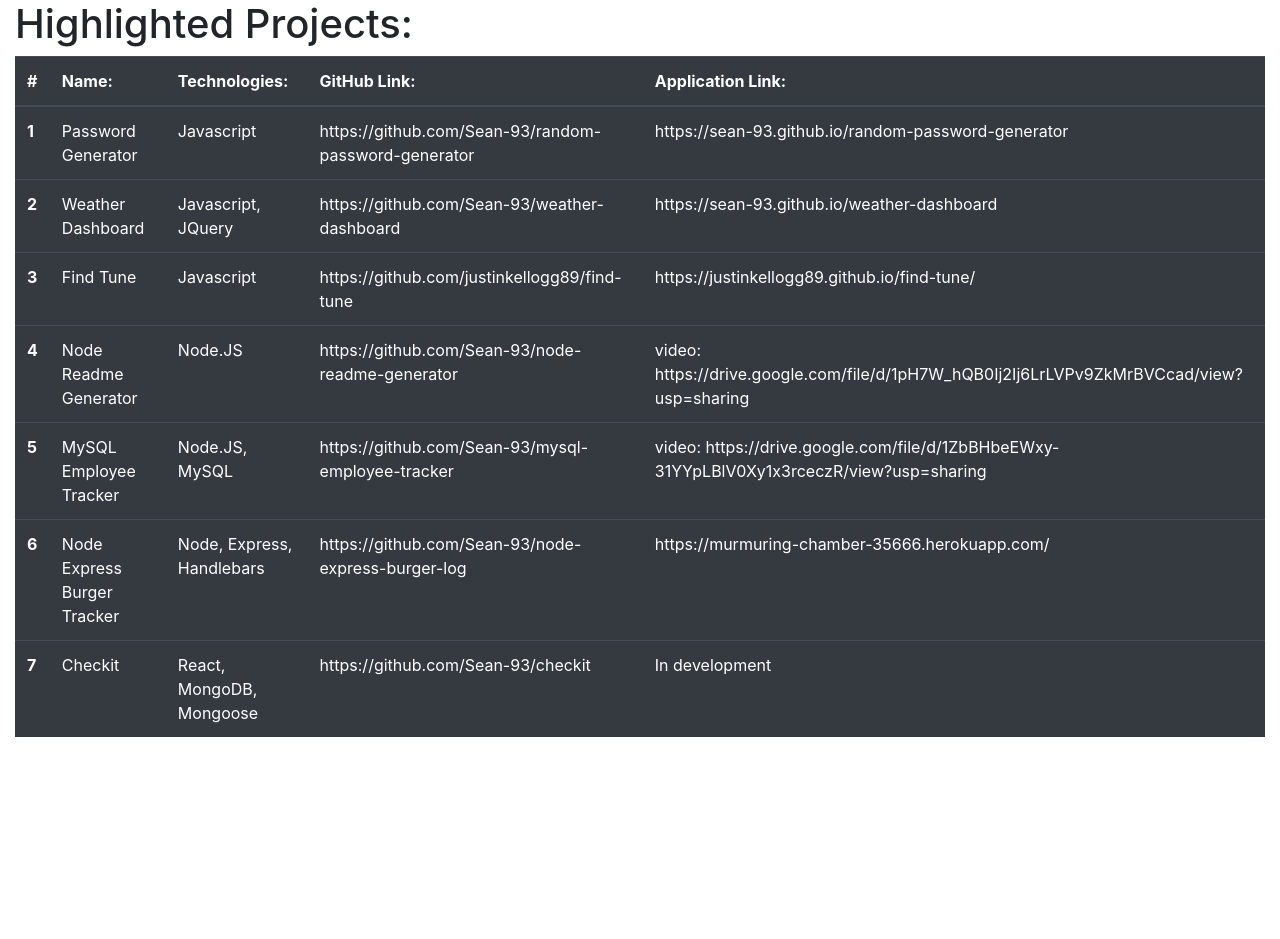
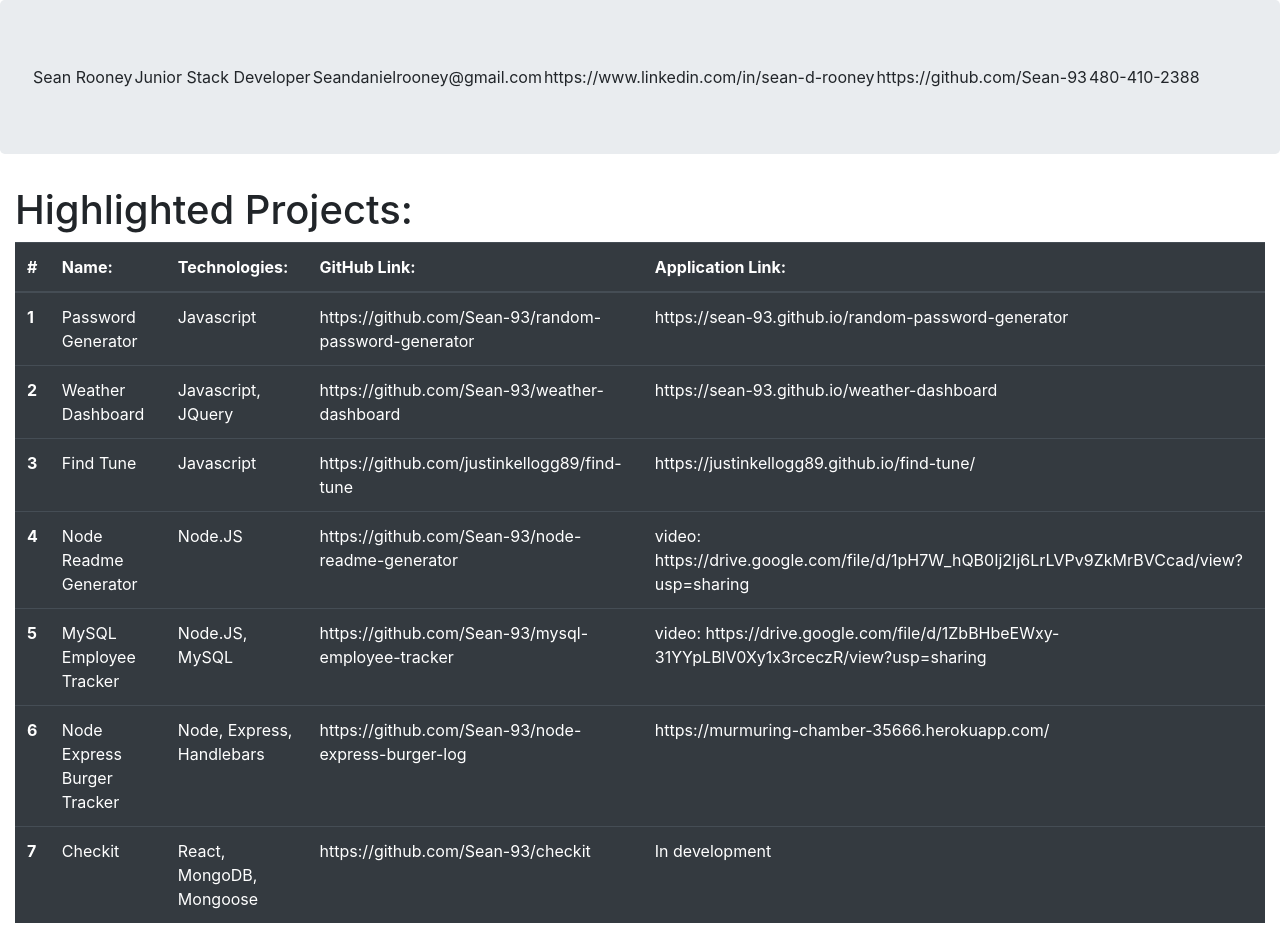
Before and after one commit to Sean-93/react-portfolio, a React (Create React App) app: page / in a window 1280 px wide. Before the commit the page ends 800 px from the top, so only its background shows below. Built offline with nearby package versions, Linux system fonts and the light colour scheme.

Commit message:
adding header contact info

```diff
--- a/src/App.js
+++ b/src/App.js
@@ -1,6 +1,7 @@
 
 import React from 'react';
-import Projects from './components/projects'
+import Projects from './components/projects';
+import Header from './components/header';
 
 const projectList = [
   {
@@ -51,7 +52,27 @@
     GitHub: "https://github.com/Sean-93/checkit" ,
     application: "In development"
 
-  },
+  }
+];
+
+const headerInfo = [
+  {
+    fullName: "Sean Rooney",
+    title: "Junior Stack Developer",
+    email: "Seandanielrooney@gmail.com",
+    linkedIn: "https://www.linkedin.com/in/sean-d-rooney",
+    gitHub: "https://github.com/Sean-93",
+    phoneNumber: "480-410-2388"
+
+  }
+];
+
+const contactInfo = [
+  {
+    fullName: "Sean Rooney",
+    email: "Seandanielrooney@gmail.com",
+    phoneNumber: "480-410-2388"
+  }
 ]
 
 function App() {
@@ -59,11 +80,12 @@
     <div className="App">
       <header className="App-header">
 
+      <Header headerInfo={headerInfo}/>
       </header>
 
       <Projects projectList={projectList}/>
     </div>
   );
-}
+};
 
 export default App;
--- /dev/null
+++ b/src/components/header.js
@@ -0,0 +1,33 @@
+import React from "react";
+
+export default function Header(props) {
+  // const [employeesList, setEmployeesList] = useState(props.employeesList);
+  const header = props.headerInfo.map((item, index) => {
+      return (
+        <tr>
+          <td>{item.fullName}</td>
+          <td>{item.title}</td>
+          <td>{item.email}</td>
+          <td>{item.linkedIn}</td>
+          <td>{item.gitHub}</td>
+          <td>{item.phoneNumber}</td>
+        </tr>
+      );
+    });
+
+
+  return (
+    <div>
+      <div className="jumbotron">
+
+          <thead>
+
+          </thead>
+          <tbody>
+          {header}
+          </tbody>
+
+      </div>
+    </div>
+  );
+}
--- a/src/components/projects.js
+++ b/src/components/projects.js
@@ -18,7 +18,7 @@
   return (
     <div>
       <div className="container-fluid">
-        <h1>Highlighted Projects:</h1>
+        <h1 className="justify-content-center">Highlighted Projects:</h1>
         <table className="table table-dark">
           <thead>
             <tr>
```
Also changed, not shown: src/components/bio.js (added), src/components/contact.js (added).
